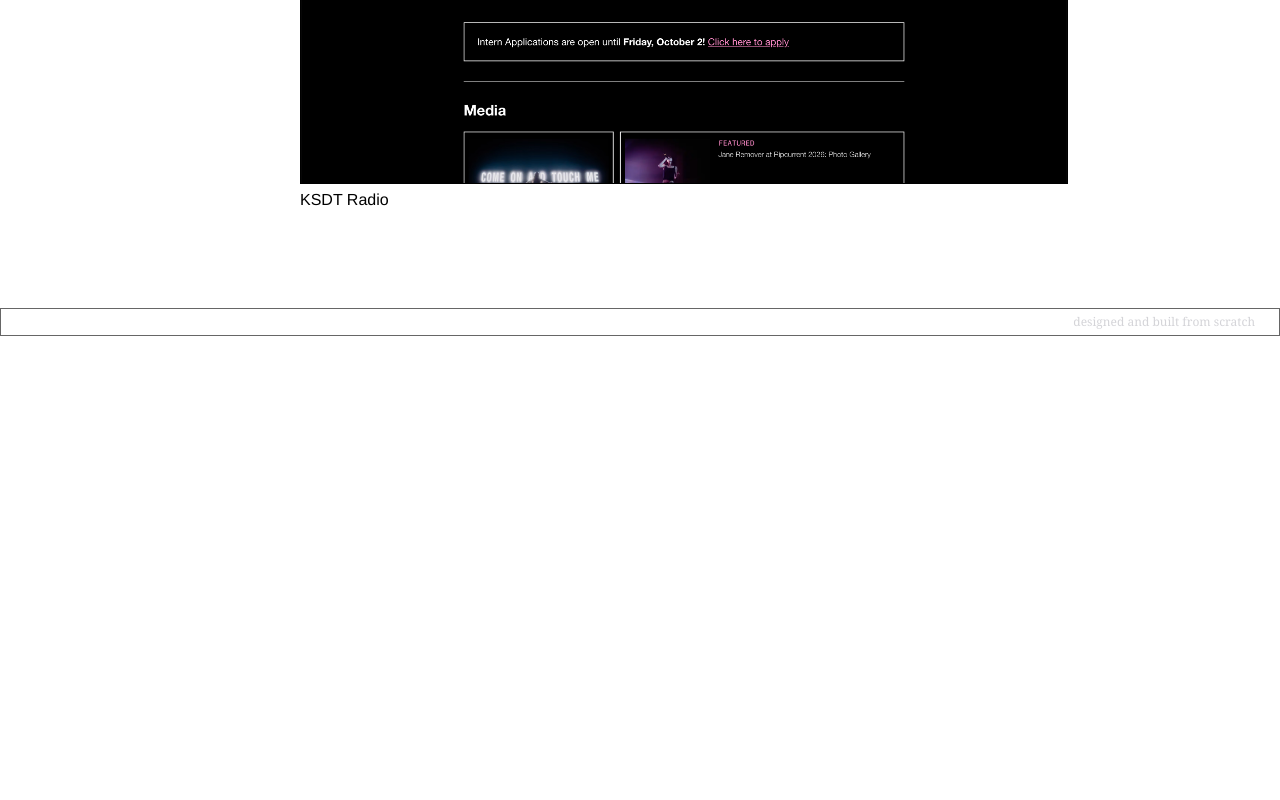
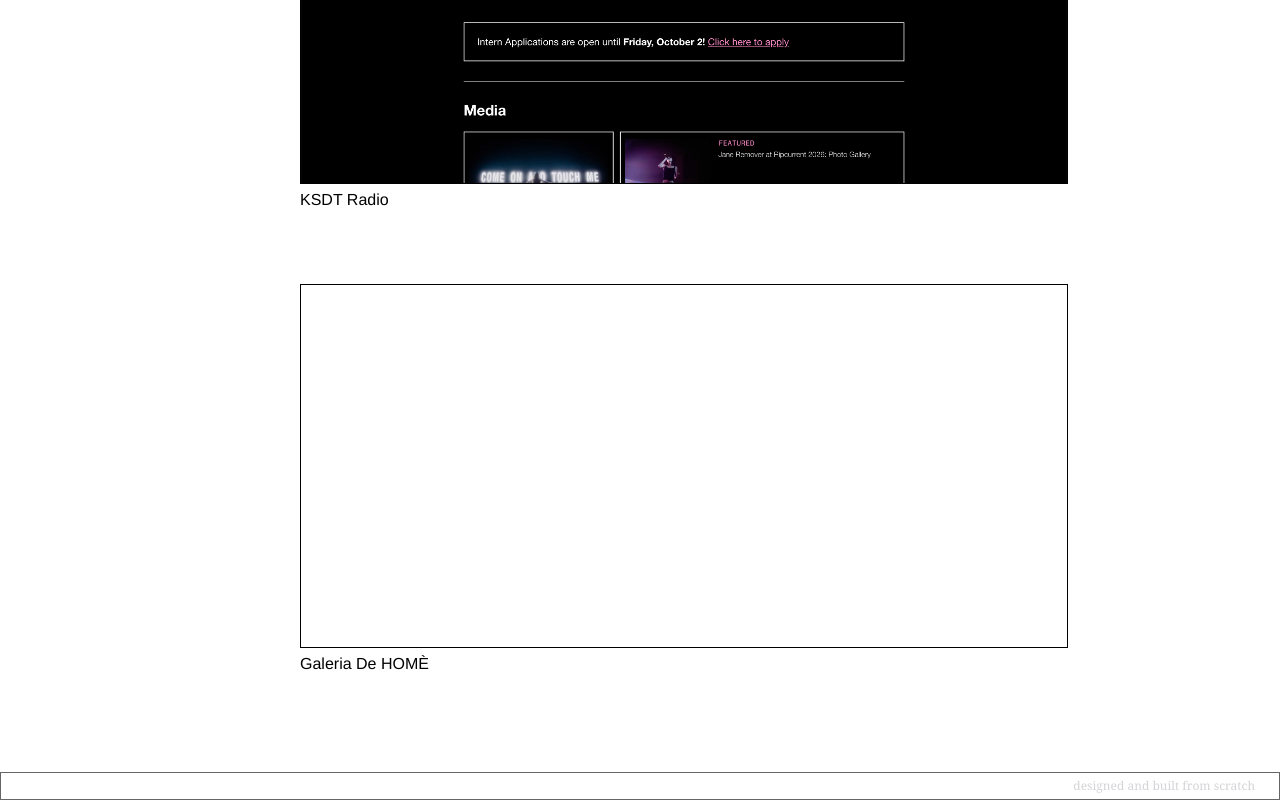
Before and after one commit to h7torres/hernany-portfolio, a Next.js app: page / in a window 1280 px wide. Shown: the part 761-1561 px from the top of the page. Before the commit the page ends 1097 px from the top, so only its background shows below. Built offline with nearby package versions, Linux system fonts and the light colour scheme.

Commit message:
added home as a project

```diff
--- a/src/data/projects.ts
+++ b/src/data/projects.ts
@@ -45,16 +45,19 @@ export const projects: Project[] = [
     gallery: [{ src: "/projects/ksdt-page1.png" }],
     featured: true,
   },
-  /*
   {
-    slug: "project-three",
-    title: "Title of Project",
-    summary: "One or two sentences about what this project is and what you did.",
-    role: "Design + Development",
-    year: "2026",
+    slug: "galeria-de-home",
+    title: "Galeria De HOMÈ",
+    summary:
+      "A San Diego art and clothing brand where I lead brand direction, keeping the look and voice consistent across the website, Instagram, and the clothing itself. I help take pieces like screen-printed trucker hats from design to production, and run the brand's Instagram. I also rebuilt galeriadehome.com as a standalone React, Vite, and Tailwind site for videos, the GDH Arts Magazine, a photo gallery, and About, with Shopify still handling the shop and checkout.",
+    year: "2025",
+    link:"https://galeriadehome.com/",
+    // Add screenshots to /public/projects/ and uncomment:
+    // image: "/projects/gdh.png",
+    // gallery: [{ src: "/projects/gdh1.png" }],
     featured: true,
   },
-  */
+
 ];
 
 export const featuredProjects = projects.filter((p) => p.featured);
```
